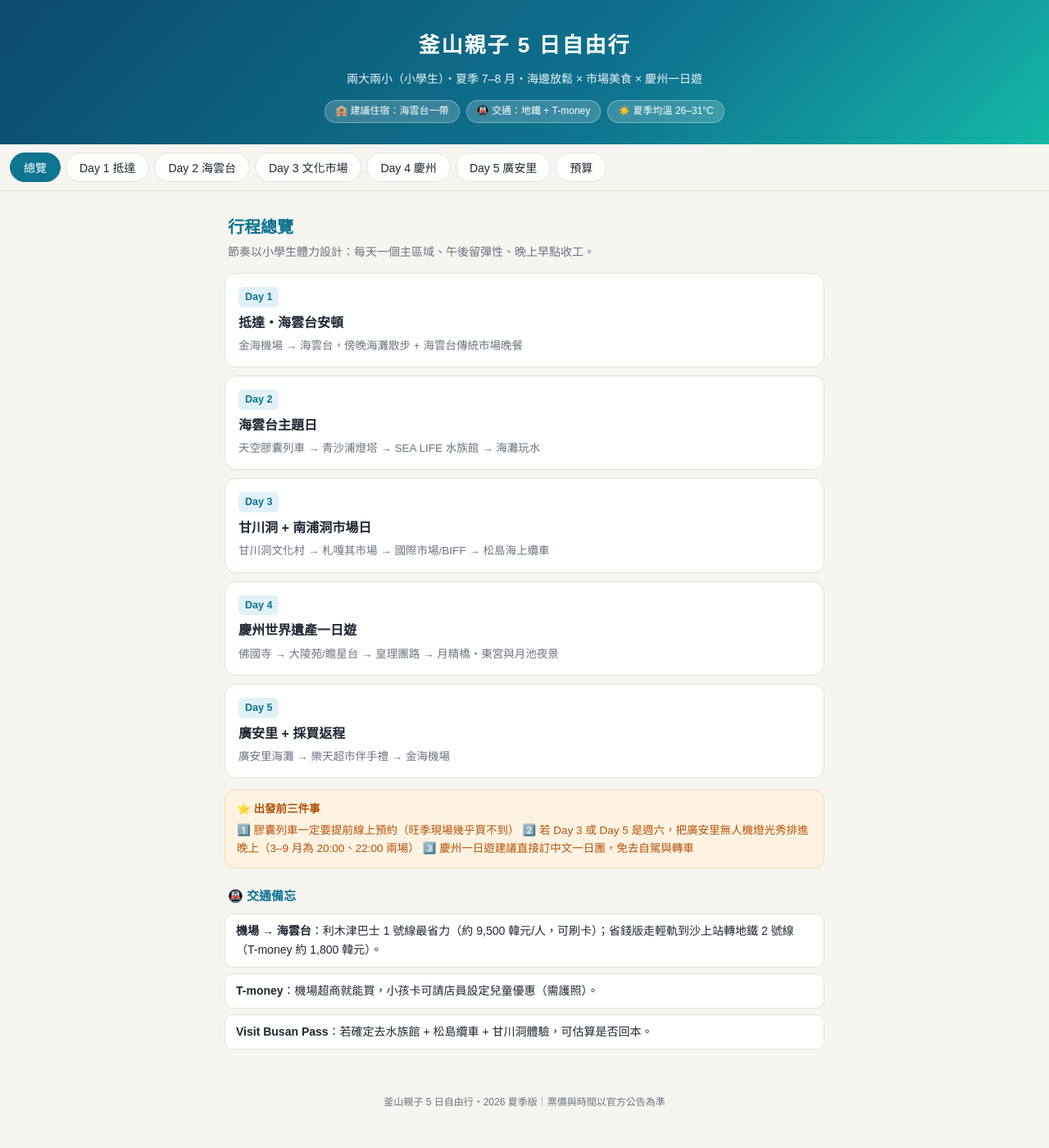
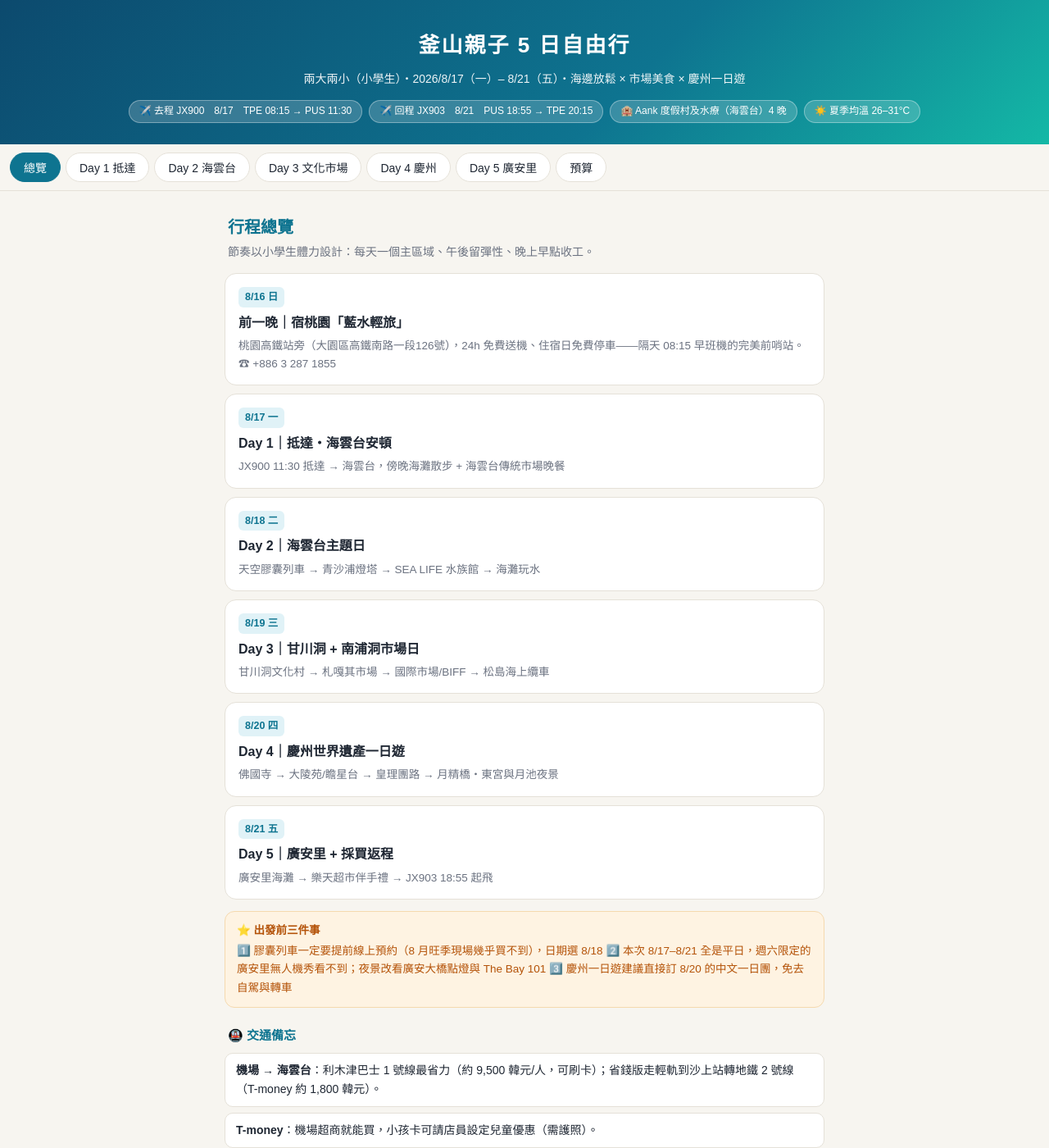
Before and after one commit to gahanglee/gahanglee.github.io, a Jekyll site: the page built from busan-m2jtp1eyzs.html, in a window 1280 px wide and 1400 px high. Shown: the whole window at 82% size. Built offline with Jekyll 4.4.1, drawn with Linux system fonts in a browser that asks for light colours.

Commit message:
Add files via upload

```diff
--- a/busan-m2jtp1eyzs.html
+++ b/busan-m2jtp1eyzs.html
@@ -92,10 +92,11 @@ sitemap: false
 
 <header>
   <h1>釜山親子 5 日自由行</h1>
-  <p>兩大兩小（小學生）・夏季 7–8 月・海邊放鬆 × 市場美食 × 慶州一日遊</p>
+  <p>兩大兩小（小學生）・2026/8/17（一）– 8/21（五）・海邊放鬆 × 市場美食 × 慶州一日遊</p>
   <div class="chips">
-    <span class="chip">🏨 建議住宿：海雲台一帶</span>
-    <span class="chip">🚇 交通：地鐵 + T-money</span>
+    <span class="chip">✈️ 去程 JX900　8/17　TPE 08:15 → PUS 11:30</span>
+    <span class="chip">✈️ 回程 JX903　8/21　PUS 18:55 → TPE 20:15</span>
+    <span class="chip">🏨 Aank 度假村及水療（海雲台）4 晚</span>
     <span class="chip">☀️ 夏季均溫 26–31°C</span>
   </div>
 </header>
@@ -115,16 +116,17 @@ sitemap: false
 <!-- ===== 總覽 ===== -->
 <section class="day show" id="d0">
   <div class="day-head"><h2>行程總覽</h2><p>節奏以小學生體力設計：每天一個主區域、午後留彈性、晚上早點收工。</p></div>
-  <div class="item"><span class="time">Day 1</span><h3>抵達・海雲台安頓</h3><p class="note">金海機場 → 海雲台，傍晚海灘散步 + 海雲台傳統市場晚餐</p></div>
-  <div class="item"><span class="time">Day 2</span><h3>海雲台主題日</h3><p class="note">天空膠囊列車 → 青沙浦燈塔 → SEA LIFE 水族館 → 海灘玩水</p></div>
-  <div class="item"><span class="time">Day 3</span><h3>甘川洞 + 南浦洞市場日</h3><p class="note">甘川洞文化村 → 札嘎其市場 → 國際市場/BIFF → 松島海上纜車</p></div>
-  <div class="item"><span class="time">Day 4</span><h3>慶州世界遺產一日遊</h3><p class="note">佛國寺 → 大陵苑/瞻星台 → 皇理團路 → 月精橋・東宮與月池夜景</p></div>
-  <div class="item"><span class="time">Day 5</span><h3>廣安里 + 採買返程</h3><p class="note">廣安里海灘 → 樂天超市伴手禮 → 金海機場</p></div>
+  <div class="item"><span class="time">8/16 日</span><h3>前一晚｜宿桃園「藍水輕旅」</h3><p class="note">桃園高鐵站旁（大園區高鐵南路一段126號），24h 免費送機、住宿日免費停車——隔天 08:15 早班機的完美前哨站。☎ +886 3 287 1855</p></div>
+  <div class="item"><span class="time">8/17 一</span><h3>Day 1｜抵達・海雲台安頓</h3><p class="note">JX900 11:30 抵達 → 海雲台，傍晚海灘散步 + 海雲台傳統市場晚餐</p></div>
+  <div class="item"><span class="time">8/18 二</span><h3>Day 2｜海雲台主題日</h3><p class="note">天空膠囊列車 → 青沙浦燈塔 → SEA LIFE 水族館 → 海灘玩水</p></div>
+  <div class="item"><span class="time">8/19 三</span><h3>Day 3｜甘川洞 + 南浦洞市場日</h3><p class="note">甘川洞文化村 → 札嘎其市場 → 國際市場/BIFF → 松島海上纜車</p></div>
+  <div class="item"><span class="time">8/20 四</span><h3>Day 4｜慶州世界遺產一日遊</h3><p class="note">佛國寺 → 大陵苑/瞻星台 → 皇理團路 → 月精橋・東宮與月池夜景</p></div>
+  <div class="item"><span class="time">8/21 五</span><h3>Day 5｜廣安里 + 採買返程</h3><p class="note">廣安里海灘 → 樂天超市伴手禮 → JX903 18:55 起飛</p></div>
 
   <div class="tip"><b>⭐ 出發前三件事</b>
-    1️⃣ 膠囊列車一定要提前線上預約（旺季現場幾乎買不到）
-    2️⃣ 若 Day 3 或 Day 5 是週六，把廣安里無人機燈光秀排進晚上（3–9 月為 20:00、22:00 兩場）
-    3️⃣ 慶州一日遊建議直接訂中文一日團，免去自駕與轉車
+    1️⃣ 膠囊列車一定要提前線上預約（8 月旺季現場幾乎買不到），日期選 8/18
+    2️⃣ 本次 8/17–8/21 全是平日，週六限定的廣安里無人機秀看不到；夜景改看廣安大橋點燈與 The Bay 101
+    3️⃣ 慶州一日遊建議直接訂 8/20 的中文一日團，免去自駕與轉車
   </div>
 
   <h4 class="sec">🚇 交通備忘</h4>
@@ -137,25 +139,30 @@ sitemap: false
 
 <!-- ===== Day 1 ===== -->
 <section class="day" id="d1">
-  <div class="day-head"><h2>Day 1 — 抵達・海雲台安頓</h2><p>飛行日不排重點行程，讓小孩先適應。</p></div>
-  <div class="item"><span class="time">下午</span><h3>金海機場 → 海雲台</h3>
-    <p class="note">行李多建議搭利木津巴士 1 號線直達海雲台（2025/7 已恢復營運），或包車接送。</p>
+  <div class="day-head"><h2>Day 1 — 8/17（一）抵達・海雲台安頓</h2><p>JX900 星宇航空 TPE 08:15 → PUS 11:30。中午就落地，下午時間很充裕。</p></div>
+  <div class="item"><span class="time">05:45</span><h3>藍水輕旅送機 → 桃園機場 T1</h3>
+    <p class="note">前一晚住藍水輕旅（8/16 入住），請飯店安排約 05:45 的免費送機，06:00 前抵達 T1 辦理星宇報到（08:15 起飛，建議起飛前 2 小時到）。開車族可停飯店（住宿日免費停車）。</p></div>
+  <div class="item"><span class="time">11:30</span><h3>抵達金海機場・入境</h3>
+    <p class="note">入境 + 領行李約 1 小時；順路在機場超商買 T-money 並儲值（小孩卡請店員設兒童優惠，需護照）。</p>
     <a class="maplink" href="https://www.google.com/maps/search/Gimhae+International+Airport" target="_blank">金海機場</a></div>
-  <div class="item"><span class="time">16:30</span><h3>飯店 Check-in・休息</h3>
-    <p class="note">建議住海雲台站周邊：去海灘、膠囊列車、水族館都步行可達，晚上覓食方便。</p></div>
-  <div class="item"><span class="time">17:30</span><h3>海雲台海水浴場散步</h3>
+  <div class="item"><span class="time">12:45</span><h3>金海機場 → 海雲台</h3>
+    <p class="note">行李多建議搭利木津巴士 1 號線直達海雲台（約 9,500 韓元/人，可刷卡），或包車接送；車程約 1 小時。</p></div>
+  <div class="item"><span class="time">14:00</span><h3>抵達 Aank 度假村及水療・寄行李・午餐</h3>
+    <p class="note">入住 15:00 開始，先免費寄放行李，附近簡單吃碗豬肉湯飯或飯捲再回來 check-in。地址：52 Gunam-ro 18beon-gil, 海雲台區（有免費停車與 24 小時櫃台）。</p>
+    <a class="maplink" href="https://www.google.com/maps/search/52+Gunam-ro+18beon-gil+Haeundae+Busan" target="_blank">Aank Resort &amp; Spa</a></div>
+  <div class="item"><span class="time">16:30</span><h3>海雲台海水浴場散步</h3>
     <p class="note">夏季海水浴場開放，傍晚不曬，讓小孩踩踩水放電。</p>
     <a class="maplink" href="https://www.google.com/maps/search/Haeundae+Beach" target="_blank">海雲台海水浴場</a>
     <div class="kid">帶換洗衣物與夾腳拖，海灘旁有沖洗設施。</div></div>
   <div class="item"><span class="time">18:30</span><h3>海雲台傳統市場晚餐</h3>
     <p class="note">烤盲鰻、辣炒年糕、魚糕串、糖餅；也有適合小孩的海苔飯捲與炸物。</p>
     <a class="maplink" href="https://www.google.com/maps/search/Haeundae+Traditional+Market" target="_blank">海雲台市場</a></div>
-  <div class="tip"><b>💡 今晚順手做</b>到超商幫全家買 T-money 並儲值，順便買隔天早餐。</div>
+  <div class="tip"><b>💡 今晚順手做</b>確認明天膠囊列車的預約時段，順便在超商買隔天早餐。</div>
 </section>
 
 <!-- ===== Day 2 ===== -->
 <section class="day" id="d2">
-  <div class="day-head"><h2>Day 2 — 海雲台主題日</h2><p>全日步行圈內，行程最鬆、小孩最愛的一天。</p></div>
+  <div class="day-head"><h2>Day 2 — 8/18（二）海雲台主題日</h2><p>全日步行圈內，行程最鬆、小孩最愛的一天。</p></div>
   <div class="item"><span class="time">09:30</span><h3>藍線公園・天空膠囊列車</h3>
     <p class="note">尾浦站 → 青沙浦站（約 2 公里、30 分鐘），4 人一車廂剛好全家包廂。建議去程膠囊（靠海側視野好）、回程海岸列車，體驗兩種。</p>
     <a class="maplink" href="https://www.google.com/maps/search/Haeundae+Blueline+Park+Mipo+Station" target="_blank">尾浦站</a>
@@ -178,13 +185,13 @@ sitemap: false
 
 <!-- ===== Day 3 ===== -->
 <section class="day" id="d3">
-  <div class="day-head"><h2>Day 3 — 甘川洞 + 南浦洞市場日</h2><p>文化 + 美食一次滿足；下午松島纜車給小孩驚喜收尾。</p></div>
+  <div class="day-head"><h2>Day 3 — 8/19（三）甘川洞 + 南浦洞市場日</h2><p>文化 + 美食一次滿足；下午松島纜車給小孩驚喜收尾。</p></div>
   <div class="item"><span class="time">09:00</span><h3>甘川洞文化村</h3>
     <p class="note">趁早避人潮與烈日。彩色山城、小王子雕像打卡、蓋章地圖尋寶。地鐵札嘎其站 1 號出口轉西區 1-1/2/2-2 小巴。</p>
     <a class="maplink" href="https://www.google.com/maps/search/Gamcheon+Culture+Village" target="_blank">甘川洞文化村</a>
     <div class="kid">買一張 ₩2,000 尋寶地圖讓小孩集章換明信片，整個村子變成遊戲場。</div></div>
   <div class="item"><span class="time">12:00</span><h3>札嘎其市場午餐</h3>
-    <p class="note">韓國最大海鮮市場（每月第 1、3 週二公休）。一樓挑海鮮、二樓代客料理；不吃生食可點烤魚定食。</p>
+    <p class="note">韓國最大海鮮市場。8/18（二）是公休日、8/19（三）正常營業，行程剛好避開。一樓挑海鮮、二樓代客料理；不吃生食可點烤魚定食。</p>
     <a class="maplink" href="https://www.google.com/maps/search/Jagalchi+Market" target="_blank">札嘎其市場</a></div>
   <div class="item"><span class="time">13:30</span><h3>國際市場・BIFF 廣場</h3>
     <p class="note">BIFF 廣場吃堅果糖餅、鮮奶油雞蛋糕；國際市場逛雜貨，隔壁富平罐頭市場也可繞。</p>
@@ -195,12 +202,12 @@ sitemap: false
     <div class="kid">恐龍大冒險 + 龍宮雲橋（₩1,000）走海上吊橋，小孩通常這裡玩最瘋。</div></div>
   <div class="item"><span class="time">19:00</span><h3>晚餐後回海雲台</h3>
     <p class="note">南浦洞晚餐（元祖奶奶伽倻小麥冷麵、炸醬麵街）再搭地鐵 1 號線轉 2 號線回程。</p></div>
-  <div class="tip"><b>📅 週六加碼</b>若今天是週六，晚上改衝廣安里 M 無人機燈光秀（3–9 月 20:00、22:00 各一場，約 12 分鐘，雨天取消）——把松島纜車和 Day 5 廣安里對調即可。</div>
+  <div class="tip"><b>📅 夜景備案</b>本次行程都是平日，看不到週六限定的無人機秀。松島纜車 8 月營業到 22:00，傍晚搭水晶車廂看夕陽也很美；或晚餐後到廣安里看廣安大橋點燈。</div>
 </section>
 
 <!-- ===== Day 4 ===== -->
 <section class="day" id="d4">
-  <div class="day-head"><h2>Day 4 — 慶州世界遺產一日遊</h2><p>千年新羅古都，車程約 1–1.5 小時。建議訂中文一日團最省心。</p></div>
+  <div class="day-head"><h2>Day 4 — 8/20（四）慶州世界遺產一日遊</h2><p>千年新羅古都，車程約 1–1.5 小時。建議訂中文一日團最省心。</p></div>
   <div class="item"><span class="time">08:30</span><h3>出發（一日團 / KTX）</h3>
     <p class="note">一日團多從釜山站或西面出發；自由行版可搭 KTX 至新慶州站（約 30 分）再包計程車。</p>
     <a class="book" href="https://www.kkday.com/zh-tw/blog/3365/asia-korea-gyeongju-travel-guide" target="_blank">一日遊比較</a></div>
@@ -222,16 +229,16 @@ sitemap: false
 
 <!-- ===== Day 5 ===== -->
 <section class="day" id="d5">
-  <div class="day-head"><h2>Day 5 — 廣安里・採買返程</h2><p>依航班時間伸縮，以下以下午班機為例。</p></div>
-  <div class="item"><span class="time">09:30</span><h3>廣安里海水浴場</h3>
-    <p class="note">看廣安大橋的最佳位置，沙灘比海雲台細、人略少；沿岸咖啡店吃早午餐。</p>
+  <div class="day-head"><h2>Day 5 — 8/21（五）廣安里・採買返程</h2><p>JX903 18:55 起飛，最後一天還能玩大半天。</p></div>
+  <div class="item"><span class="time">09:30</span><h3>退房（11:00 前）・行李寄飯店・廣安里海水浴場</h3>
+    <p class="note">Aank 提供免費行李寄存，退房後輕裝出門。廣安里是看廣安大橋的最佳位置，沙灘比海雲台細、人略少；沿岸咖啡店吃早午餐。</p>
     <a class="maplink" href="https://www.google.com/maps/search/Gwangalli+Beach" target="_blank">廣安里海灘</a></div>
-  <div class="item"><span class="time">11:30</span><h3>樂天百貨 / 樂天超市採買</h3>
+  <div class="item"><span class="time">12:30</span><h3>樂天百貨 / 樂天超市採買</h3>
     <p class="note">海苔、零食、辛拉麵、香蕉牛奶周邊一次補齊；退稅櫃檯記得跑。</p>
     <a class="maplink" href="https://www.google.com/maps/search/Lotte+Mart+Busan" target="_blank">樂天超市</a></div>
-  <div class="item"><span class="time">13:30</span><h3>前往金海機場</h3>
-    <p class="note">海雲台出發抓 1.5 小時交通餘裕；行李多建議直接叫車或利木津巴士。</p></div>
-  <div class="tip"><b>📅 週六在釜山的最後一晚？</b>若航班是晚班機或隔天早班機，週六晚上留給廣安里無人機秀壓軸。</div>
+  <div class="item"><span class="time">15:00</span><h3>回飯店取行李 → 金海機場</h3>
+    <p class="note">18:55 起飛，16:30 前抵達機場較從容；海雲台出發抓 1–1.5 小時車程，行李多建議直接叫車或利木津巴士。</p></div>
+  <div class="tip"><b>💡 星宇 JX903 小提醒</b>回程 20:15 落地桃園 T1，接駁與晚餐先想好；機場伴手禮比市區貴，能在樂天買齊就買齊。</div>
 </section>
 
 <!-- ===== 預算 ===== -->
@@ -243,38 +250,3 @@ sitemap: false
     <tr><td>住宿（海雲台家庭房 ×4 晚）</td><td class="num">—</td><td class="num">16,000–32,000</td></tr>
     <tr><td>膠囊列車（4 人 1 車廂單程）+ 海岸列車回程</td><td class="num">約 55,000–70,000</td><td class="num">1,300–1,700</td></tr>
     <tr><td>SEA LIFE 水族館（線上票 2 大 2 小）</td><td class="num">約 104,000</td><td class="num">2,500</td></tr>
-    <tr><td>松島纜車水晶車廂來回（2 大 2 小）+ 雲橋</td><td class="num">約 80,000</td><td class="num">1,900</td></tr>
-    <tr><td>慶州一日團（2 大 2 小）</td><td class="num">約 240,000–320,000</td><td class="num">5,700–7,600</td></tr>
-    <tr><td>市內交通 + 機場來回（全程）</td><td class="num">約 100,000</td><td class="num">2,400</td></tr>
-    <tr><td>餐食（5 天，每日約 ₩120,000）</td><td class="num">約 600,000</td><td class="num">14,300</td></tr>
-    <tr class="total"><td>合計（不含機票住宿）</td><td class="num">≈ 1,200,000</td><td class="num">≈ 28,000–30,000</td></tr>
-  </table>
-
-  <h4 class="sec">🧳 夏季打包清單</h4>
-  <ul class="plain">
-    <li>防曬乳、帽子、太陽眼鏡；小孩泳衣 + 防磨衣 + 夾腳拖（海灘沖洗方便）</li>
-    <li>輕便雨傘（7–8 月偶有陣雨，無人機秀遇雨取消）</li>
-    <li>護照（兒童交通卡優惠設定需出示）、T-money 卡、少量現金（市場攤販）</li>
-    <li>Naver Map App（韓國 Google Maps 導航不完整，Naver 較準）</li>
-  </ul>
-</section>
-
-</main>
-
-<footer>釜山親子 5 日自由行・2026 夏季版｜票價與時間以官方公告為準</footer>
-
-<script>
-'use strict';
-var nav = document.getElementById('nav');
-nav.addEventListener('click', function (e) {
-  var btn = e.target.closest('button');
-  if (!btn) return;
-  document.querySelectorAll('nav button').forEach(function (b) { b.classList.remove('active'); });
-  btn.classList.add('active');
-  document.querySelectorAll('section.day').forEach(function (s) { s.classList.remove('show'); });
-  document.getElementById('d' + btn.dataset.d).classList.add('show');
-  window.scrollTo({ top: 0, behavior: 'smooth' });
-});
-</script>
-</body>
-</html>
```
